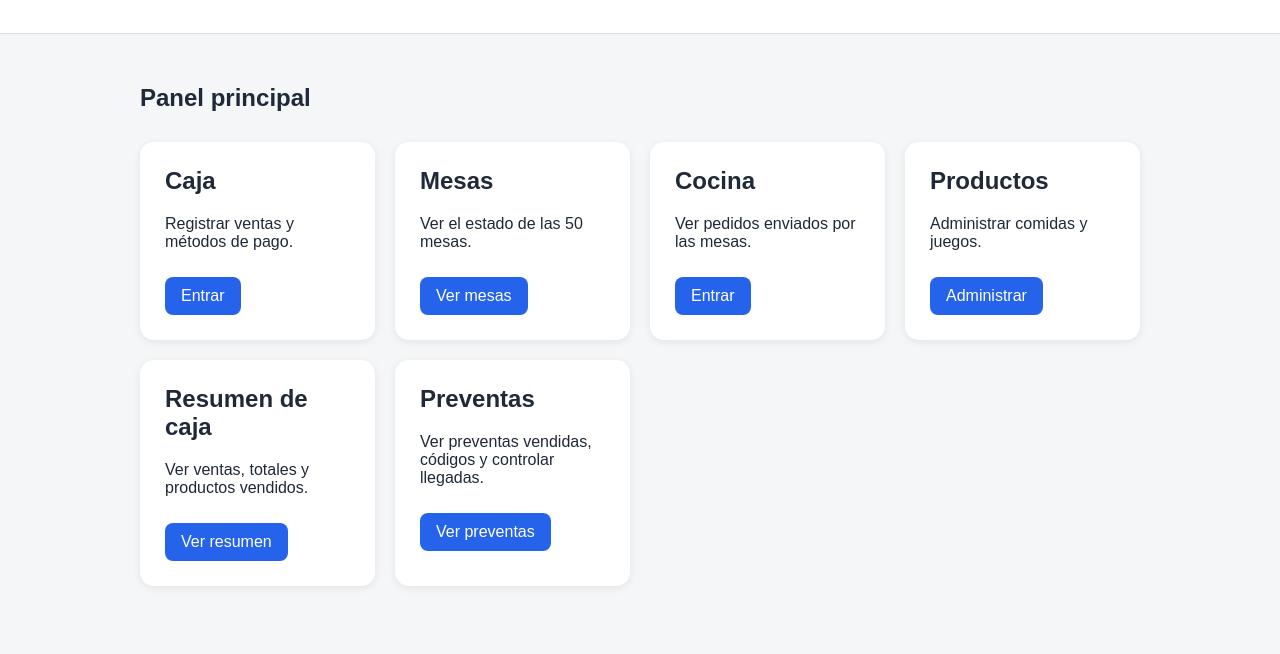
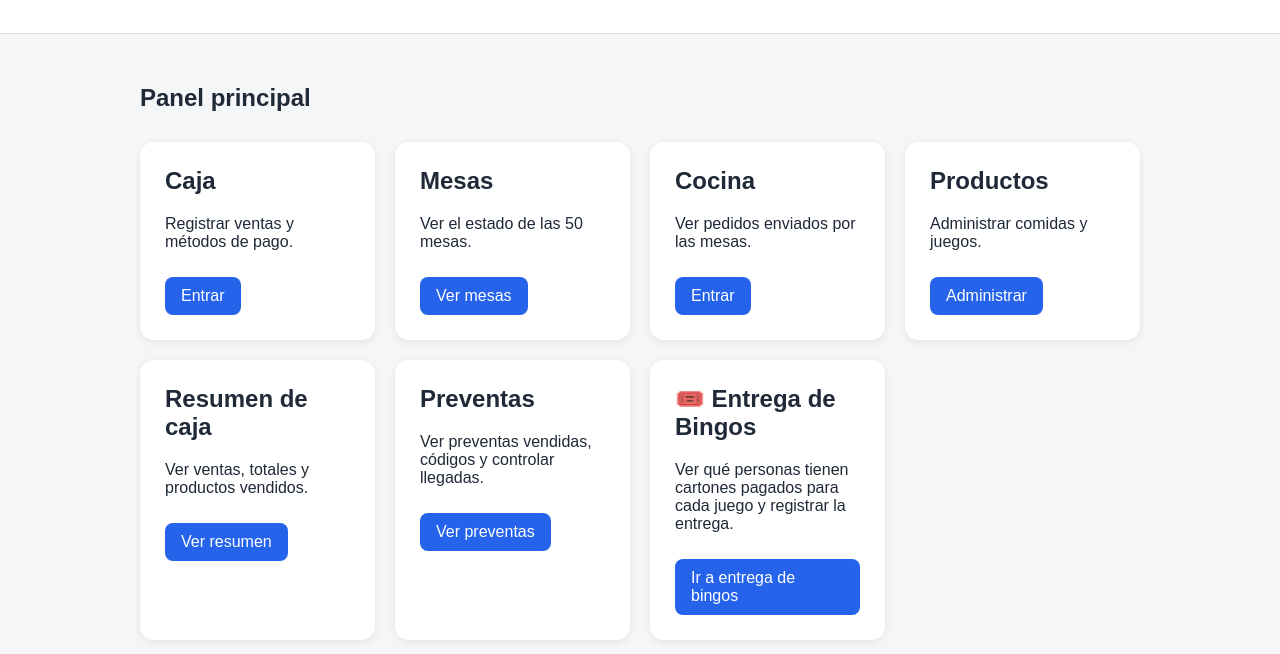
Before and after one commit to barbarapavezm/Bingo, a website: page index.html in a window 1280 px wide. Shown: the part 94-748 px from the top of the page. Drawn offline with Linux system fonts and the light colour scheme.

Commit message:
Update index.html

```diff
--- a/index.html
+++ b/index.html
@@ -108,6 +108,17 @@
       <a href="/preventas.html">Ver preventas</a>
     </div>
 
+    <div class="card">
+      <h2>🎟️ Entrega de Bingos</h2>
+      <p>
+        Ver qué personas tienen cartones pagados
+        para cada juego y registrar la entrega.
+      </p>
+      <a href="/entrega-bingos.html">
+        Ir a entrega de bingos
+      </a>
+    </div>
+
   </div>
 
 </main>
```
